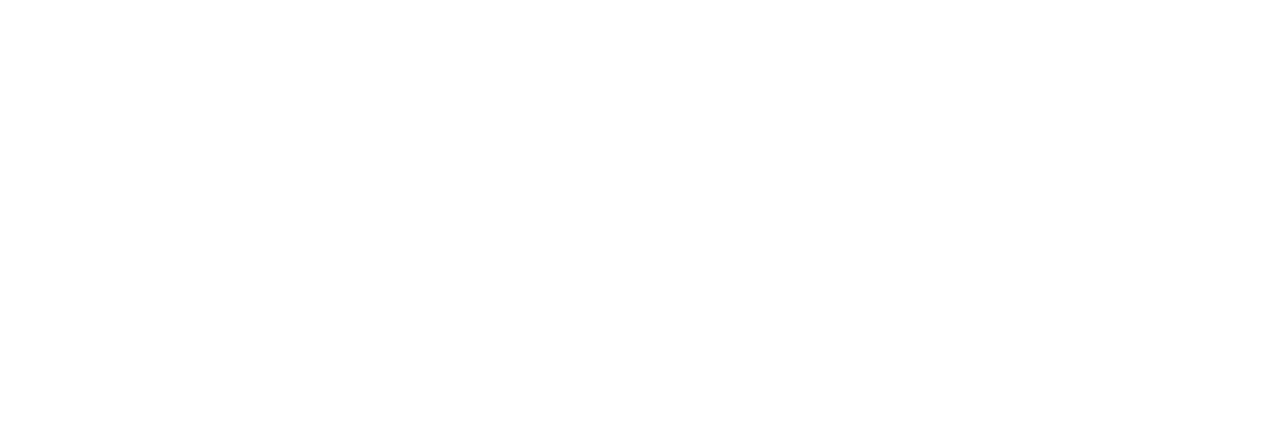
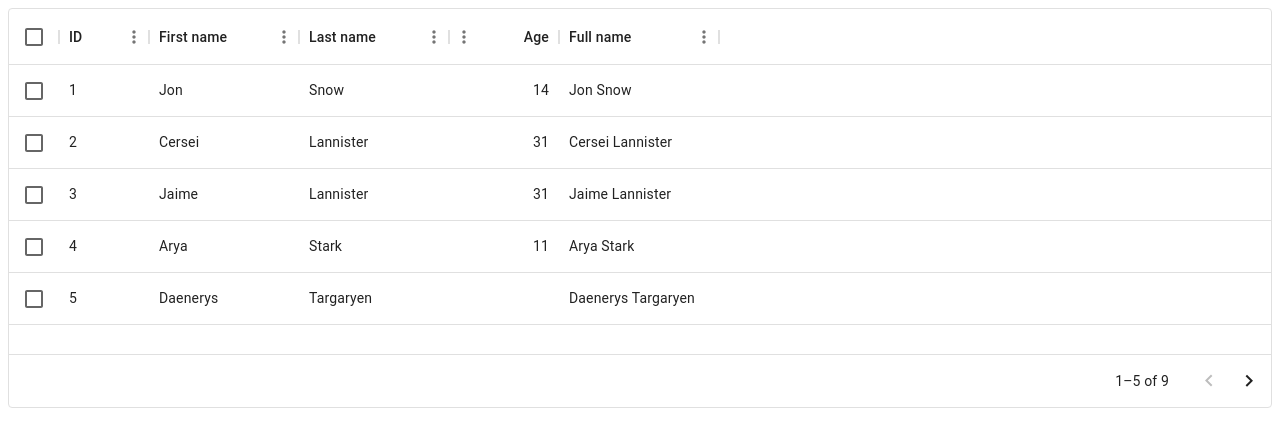
Before and after one commit to Geobilly/https---github.com-Geobilly-rmesreactapp, a React (Create React App) app: page /client in a window 1280 px wide. Before the commit this address had no page. Shown: the top 446 px of the page. Built offline with nearby package versions, Linux system fonts and the light colour scheme.

Commit message:
Update 6 files

```diff
--- a/package.json
+++ b/package.json
@@ -20,7 +20,7 @@
     "react": "18.2.0",
     "react-dom": "18.2.0",
     "react-router-dom": "6.18.0",
-    "react-scripts": "5.0.1",
+    "react-scripts": "^5.0.1",
     "recharts": "^2.10.3"
   },
   "devDependencies": {
--- a/src/App.js
+++ b/src/App.js
@@ -4,6 +4,8 @@ import { BrowserRouter as Router, Route, Routes } from "react-router-dom";
 // import TasksTable from "./TasksTable"; // Import the new component
 import ReportForm from "./ReportForm";
 import Login from "./Login";
+import Client from "./Client";
+
 import SubmitTask from "./SubmitTask";
 // import Dashboard from "./Dashboard"; // or '../path/to/Dashboard'
 import ResponsiveDrawer from "./ResponsiveDrawer"; // Update the path based on your project structure
@@ -38,6 +40,7 @@ function App() {
         <Route path="/tasktt" element={<TaskTable />} />
         <Route path="/report" element={<ReportGrid />} />
         <Route path="/pie" element={<ChartPie />} />
+        <Route path="/client" element={<Client />} />
       </Routes>
     </Router>
   );
--- /dev/null
+++ b/src/Client.js
@@ -0,0 +1,68 @@
+import * as React from 'react';
+import Box from '@mui/material/Box';
+import { DataGrid } from '@mui/x-data-grid';
+
+const columns = [
+  { field: 'id', headerName: 'ID', width: 90 },
+  {
+    field: 'firstName',
+    headerName: 'First name',
+    width: 150,
+    editable: true,
+  },
+  {
+    field: 'lastName',
+    headerName: 'Last name',
+    width: 150,
+    editable: true,
+  },
+  {
+    field: 'age',
+    headerName: 'Age',
+    type: 'number',
+    width: 110,
+    editable: true,
+  },
+  {
+    field: 'fullName',
+    headerName: 'Full name',
+    description: 'This column has a value getter and is not sortable.',
+    sortable: false,
+    width: 160,
+    valueGetter: (params) =>
+      `${params.row.firstName || ''} ${params.row.lastName || ''}`,
+  },
+];
+
+const rows = [
+  { id: 1, lastName: 'Snow', firstName: 'Jon', age: 14 },
+  { id: 2, lastName: 'Lannister', firstName: 'Cersei', age: 31 },
+  { id: 3, lastName: 'Lannister', firstName: 'Jaime', age: 31 },
+  { id: 4, lastName: 'Stark', firstName: 'Arya', age: 11 },
+  { id: 5, lastName: 'Targaryen', firstName: 'Daenerys', age: null },
+  { id: 6, lastName: 'Melisandre', firstName: null, age: 150 },
+  { id: 7, lastName: 'Clifford', firstName: 'Ferrara', age: 44 },
+  { id: 8, lastName: 'Frances', firstName: 'Rossini', age: 36 },
+  { id: 9, lastName: 'Roxie', firstName: 'Harvey', age: 65 },
+];
+
+export default function Client() {
+  return (
+    <Box sx={{ height: 400, width: '100%' }}>
+      <DataGrid
+        rows={rows}
+        columns={columns}
+        initialState={{
+          pagination: {
+            paginationModel: {
+              pageSize: 5,
+            },
+          },
+        }}
+        pageSizeOptions={[5]}
+        checkboxSelection
+        disableRowSelectionOnClick
+      />
+    </Box>
+  );
+}
--- a/src/ReportForm.js
+++ b/src/ReportForm.js
@@ -1,4 +1,4 @@
-import React, { useState } from "react";
+import React, { useState, useEffect } from "react";
 import {
   TextField,
   Button,
@@ -9,11 +9,12 @@ import {
   SnackbarContent,
 } from "@mui/material";
 import axios from "axios";
+import { getStoredUsername } from "../../https---github.com-Geobilly-rmesreactapp/src/authUtils"; // Update the path
 
 const ReportForm = () => {
   const [report, setReport] = useState({
     report_title: "",
-    author_name: "",
+    author_name: getStoredUsername() || "", // Auto-fill from local storage
     report_content: "",
   });
 
@@ -54,13 +55,25 @@ const ReportForm = () => {
       // Clear form fields after successful submission
       setReport({
         report_title: "",
-        author_name: "",
+        author_name: getStoredUsername() || "", // Auto-fill from local storage
         report_content: "",
       });
+
+      // Display success message in Snackbar
+      setSuccessMessage("Report submitted successfully");
+      setOpenSnackbar(true);
     } catch (error) {
       console.error("Error submitting report:", error);
     }
   };
+
+  useEffect(() => {
+    // Auto-fill Author Name when the component mounts
+    setReport({
+      ...report,
+      author_name: getStoredUsername() || "",
+    });
+  }, []);
 
   return (
     <Container maxWidth="sm">
@@ -86,6 +99,9 @@ const ReportForm = () => {
             value={report.author_name}
             onChange={handleChange}
             required
+            InputProps={{
+              readOnly: true,
+            }}
           />
           <TextField
             label="Report Content"
--- a/src/ResponsiveDrawer.js
+++ b/src/ResponsiveDrawer.js
@@ -23,6 +23,16 @@ import ChartPie from "./ChartPie";
 import { useNavigate } from "react-router-dom";
 import { getStoredUsername } from "./authUtils";
 import ExitToAppIcon from "@mui/icons-material/ExitToApp";
+import Collapse from "@mui/material/Collapse";
+import BusinessIcon from "@mui/icons-material/Business"; // Icon for Project Management
+import AssignmentIcon from "@mui/icons-material/Assignment"; // Icon for Task
+import BarChartIcon from "@mui/icons-material/BarChart"; // Icon for Report
+import CampaignIcon from "@mui/icons-material/Campaign";
+import LocalAtmIcon from "@mui/icons-material/LocalAtm"; // Import an appropriate icon for Canteen Fees
+import Popover from "@mui/material/Popover";
+import ListSubheader from "@mui/material/ListSubheader";
+import SmsIcon from "@mui/icons-material/Sms";
+import ChatIcon from "@mui/icons-material/Chat";
 
 const drawerWidth = 240;
 
@@ -78,7 +88,7 @@ function ResponsiveDrawer(props) {
         RMS
       </Typography>
       <List>
-        {["Dashboard", "Task", "Report"].map((text) => (
+        {["Dashboard", "Project Management"].map((text) => (
           <ListItem
             key={text}
             disablePadding
@@ -87,12 +97,108 @@ function ResponsiveDrawer(props) {
           >
             <ListItemButton>
               <ListItemIcon>
-                <MenuIcon />
+                {text === "Dashboard" ? (
+                  <BarChartIcon />
+                ) : text === "Project Management" ? (
+                  <BusinessIcon />
+                ) : null}
               </ListItemIcon>
               <ListItemText primary={text} />
             </ListItemButton>
           </ListItem>
         ))}
+        <Collapse
+          in={selectedSection === "Project Management"}
+          timeout="auto"
+          unmountOnExit
+        >
+          <List>
+            {["Task", "Report"].map((text) => (
+              <ListItem
+                key={text}
+                disablePadding
+                button
+                onClick={() => handleSectionClick(text)}
+                sx={{ pl: 4 }}
+              >
+                <ListItemButton>
+                  <ListItemIcon>
+                    {text === "Task" ? (
+                      <AssignmentIcon />
+                    ) : text === "Report" ? (
+                      <BarChartIcon />
+                    ) : null}
+                  </ListItemIcon>
+                  <ListItemText primary={text} />
+                </ListItemButton>
+              </ListItem>
+            ))}
+          </List>
+        </Collapse>
+        <ListItem
+          key="Marketing"
+          disablePadding
+          button
+          onClick={() => handleSectionClick("Marketing")}
+        >
+          <ListItemButton>
+            <ListItemIcon>
+              <CampaignIcon />
+            </ListItemIcon>
+            <ListItemText primary="Marketing" />
+          </ListItemButton>
+        </ListItem>
+        <Collapse
+          in={selectedSection === "Marketing"}
+          timeout="auto"
+          unmountOnExit
+        >
+          <List>
+            <ListItem
+              key="Send SMS"
+              disablePadding
+              button
+              onClick={() => handleSectionClick("Send SMS")}
+              sx={{ pl: 4 }}
+            >
+              <ListItemButton>
+                <ListItemIcon>
+                  {/* Replace with your desired icon for "Send SMS" */}
+                  <SmsIcon />
+                </ListItemIcon>
+                <ListItemText primary="Send SMS" />
+              </ListItemButton>
+            </ListItem>
+            <ListItem
+              key="Messages"
+              disablePadding
+              button
+              onClick={() => handleSectionClick("Messages")}
+              sx={{ pl: 4 }}
+            >
+              <ListItemButton>
+                <ListItemIcon>
+                  {/* Replace with your desired icon for "Messages" */}
+                  <ChatIcon />
+                </ListItemIcon>
+                <ListItemText primary="Messages" />
+              </ListItemButton>
+            </ListItem>
+          </List>
+        </Collapse>
+        <ListItem
+          key="Canteen Fees"
+          disablePadding
+          button
+          onClick={() => handleSectionClick("Canteen Fees")}
+        >
+          <ListItemButton>
+            <ListItemIcon>
+              <LocalAtmIcon />
+            </ListItemIcon>
+            <ListItemText primary="Canteen Fees" />
+          </ListItemButton>
+        </ListItem>
       </List>
     </div>
   );
```
Also changed, not shown: 1 other file (tests, documents, lock files or other folders).
